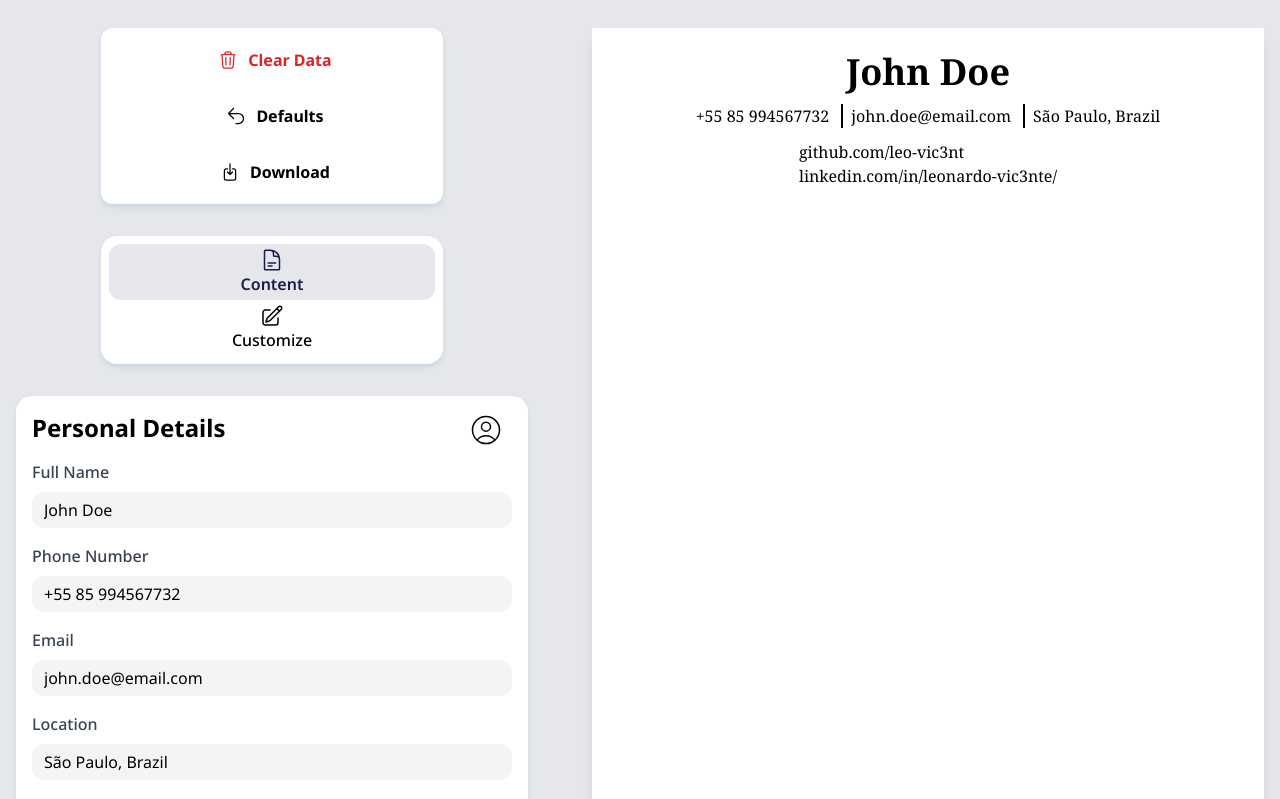
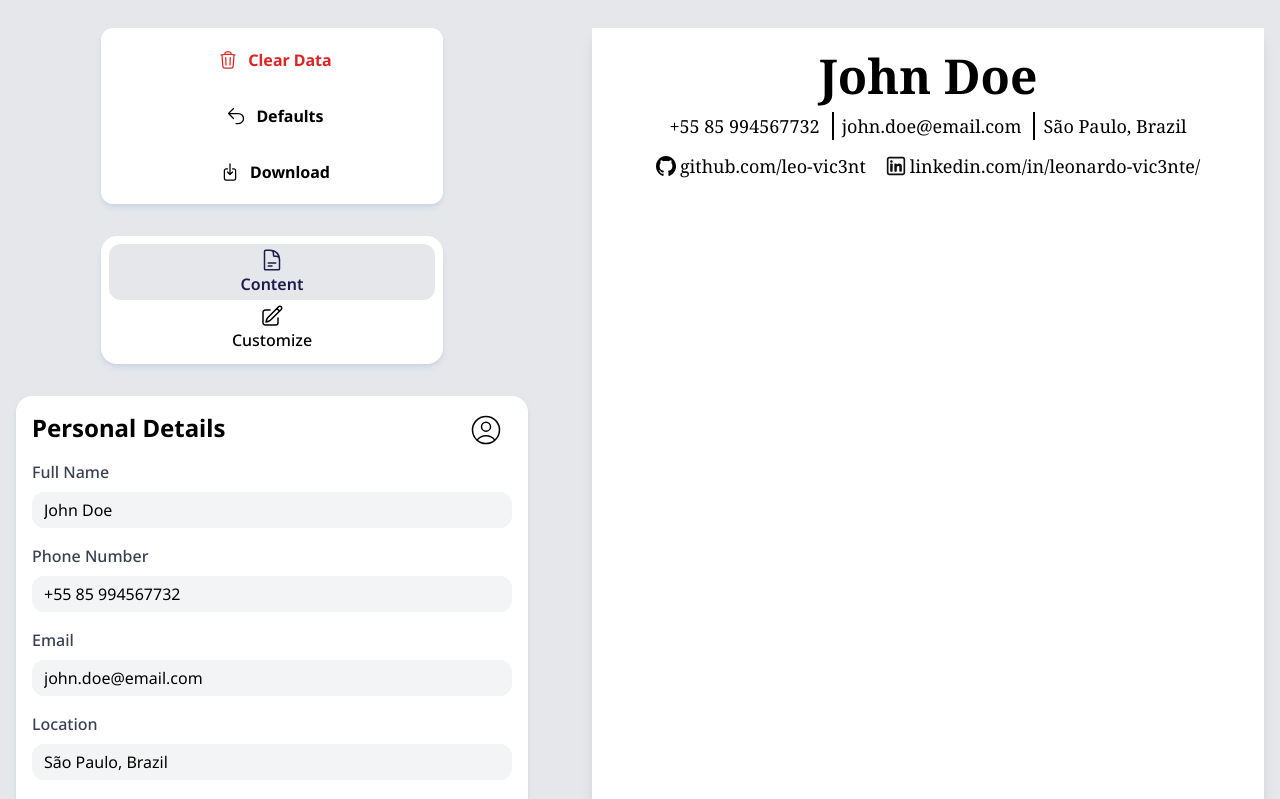
Before and after one commit to leo-vic3nt/EasyCv, a React (Vite) app: page / in a window 1280 px wide. Shown: the top 799 px of the page. Built offline with nearby package versions, Linux system fonts and the light colour scheme.

Commit message:
finish cv header

```diff
--- a/src/components/CurriculumVitae/Header.jsx
+++ b/src/components/CurriculumVitae/Header.jsx
@@ -1,19 +1,47 @@
+import clsx from "clsx";
+
 function Header({ cvData, cvFont }) {
 	const { fullName, phoneNumber, location, email, github, linkedin } = cvData;
 
 	return (
 		<div className="flex flex-col items-center gap-3">
-			<h1 className="font-semibold text-4xl">{fullName}</h1>
+			<h1
+				className={clsx(
+					"font-semibold",
+					cvFont === "font-serif" ? "text-5xl" : "text-4xl",
+				)}
+			>
+				{fullName}
+			</h1>
 
-			<div className="flex gap-3">
+			{/* First row */}
+			<div
+				className={clsx("flex gap-3", cvFont === "font-serif" ? "text-lg" : "")}
+			>
 				<p>{phoneNumber}</p>
 				<p className="border-black border-l-2 pl-2">{email}</p>
 				<p className="border-black border-l-2 pl-2">{location}</p>
 			</div>
 
-			<div>
-				<p>{github}</p>
-				<p>{linkedin}</p>
+			{/* Second row */}
+			<div className="flex gap-5">
+				<div className="flex items-center gap-1">
+					<img
+						src="public/github-142-svgrepo-com.svg"
+						alt="github icon"
+						className="size-5"
+					/>
+					<p className="text-lg">{github}</p>
+				</div>
+				<div className="flex items-center gap-1">
+					<img
+						src="public/linkedin-svgrepo-com.svg"
+						alt="linkedin icon"
+						className="size-5"
+					/>
+
+					<p className="text-lg">{linkedin}</p>
+				</div>
 			</div>
 		</div>
 	);
```
